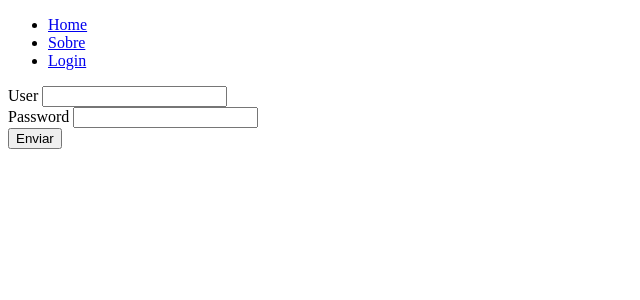
After one commit to silva-rafael/flask01, a Flask app: page /login in a window 1280 px wide. The commit adds this page. Shown: the top 300 px of the page, without its empty margins (0-640 px from the left). Run offline with Flask 3, Linux system fonts and the light colour scheme.

Commit message:
novos arquvos de template html dashboard e login

```diff
--- a/app.py
+++ b/app.py
@@ -10,5 +10,13 @@ def home():
 def sobre():
     return render_template('sobre.html')
 
+@app.route('/dashboard', methods=['POST'])
+def dashboard():
+    return render_template('dashboard.html')
+
+@app.route('/login')
+def login():
+    return render_template('login.html')
+
 if __name__=="__main__":
     app.run(port=5000, host="0.0.0.0", debug=True)
--- a/templates/base.html
+++ b/templates/base.html
@@ -10,6 +10,7 @@
         <ul>
             <li><a href="/">Home</a></li>
             <li><a href="sobre">Sobre</a></li>
+            <li><a href="login">Login</a></li>
         </ul>
     </nav>
     {% block content %}
--- /dev/null
+++ b/templates/login.html
@@ -0,0 +1,17 @@
+{% extends 'base.html' %}
+
+{% block content %}
+<div>
+    <form action="dashboard" method="post">
+        <div>
+            <label for="user">User</label>
+            <input type="text" name="user" id="user">
+        </div>
+        <div>
+            <label for="password">Password</label>
+            <input type="text" name="password" id="password">
+        </div>
+        <button type="submit">Enviar</button>
+    </form>
+</div>
+{% endblock %}
```
Also changed, not shown: templates/dashboard.html (added, +7 -0 lines).
